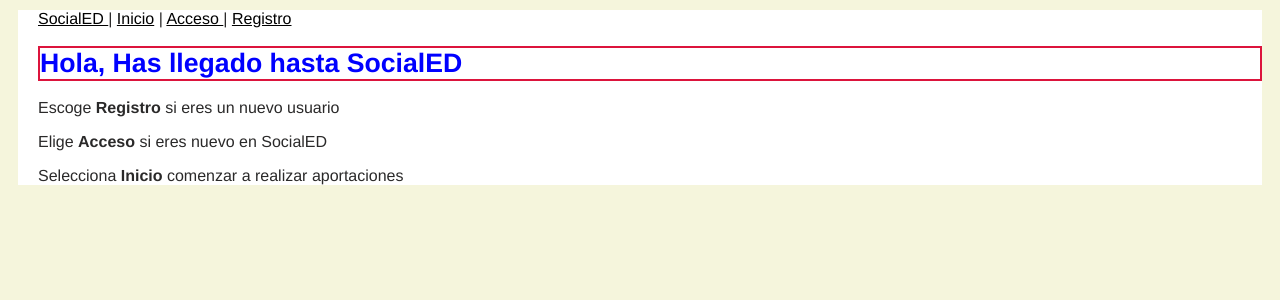
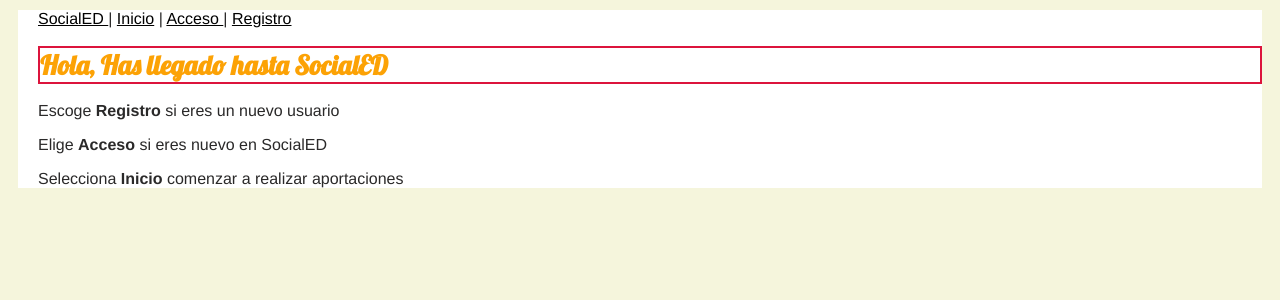
Before and after one commit to sergiovaquerogarcia/redSocial, a Flask app: page / in a window 1280 px wide. Shown: the top 300 px of the page. Run offline with Flask 2, Linux system fonts and the light colour scheme.

Commit message:
Importada tipografía y añadida al css

```diff
--- a/static/css/socialed-style.css
+++ b/static/css/socialed-style.css
@@ -16,9 +16,10 @@ a:hover {
   color:green;
 }
 h1 {
-   color:blue;
+  color:#FCA205;
    font-size:20pt;
    border: crimson 2px solid;
+   font-family:'Lobster';
 }
 form {
   width: 620px;
--- a/static/home.html
+++ b/static/home.html
@@ -4,6 +4,7 @@
     <meta charset="utf-8"/>
     <link href="static/css/socialed-style.css" rel="stylesheet" type="text/css"/>
     <title>Inicio - SocialED</title>
+    <link href="//fonts.googleapis.com/css?family=Lobster&subset=latin,latin-ext" rel="stylesheet" type="text/css">
 </head>
 <body>
 <div id="container">
--- a/static/index.html
+++ b/static/index.html
@@ -4,6 +4,7 @@
     <meta charset="utf-8"/>
     <link href="static/css/socialed-style.css" rel="stylesheet" type="text/css"/>
     <title>SocialED</title>
+    <link href="//fonts.googleapis.com/css?family=Lobster&subset=latin,latin-ext" rel="stylesheet" type="text/css">
 </head>
 <body>
 <div id="container">
--- a/static/login.html
+++ b/static/login.html
@@ -6,6 +6,7 @@
     <title>
         Acceso - SocialED
     </title>
+    <link href="//fonts.googleapis.com/css?family=Lobster&subset=latin,latin-ext" rel="stylesheet" type="text/css">
 </head>
 <body>
 <div id="container">
--- a/static/signup.html
+++ b/static/signup.html
@@ -6,6 +6,7 @@
     <title>
         Registro - SocialED
     </title>
+    <link href="//fonts.googleapis.com/css?family=Lobster&subset=latin,latin-ext" rel="stylesheet" type="text/css">
 </head>
 <body>
 <div id="container">
```
